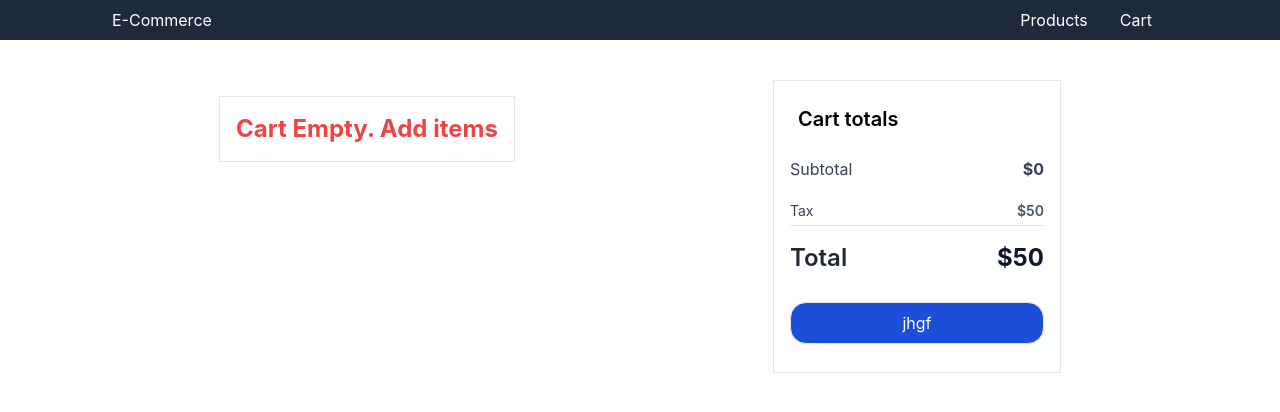
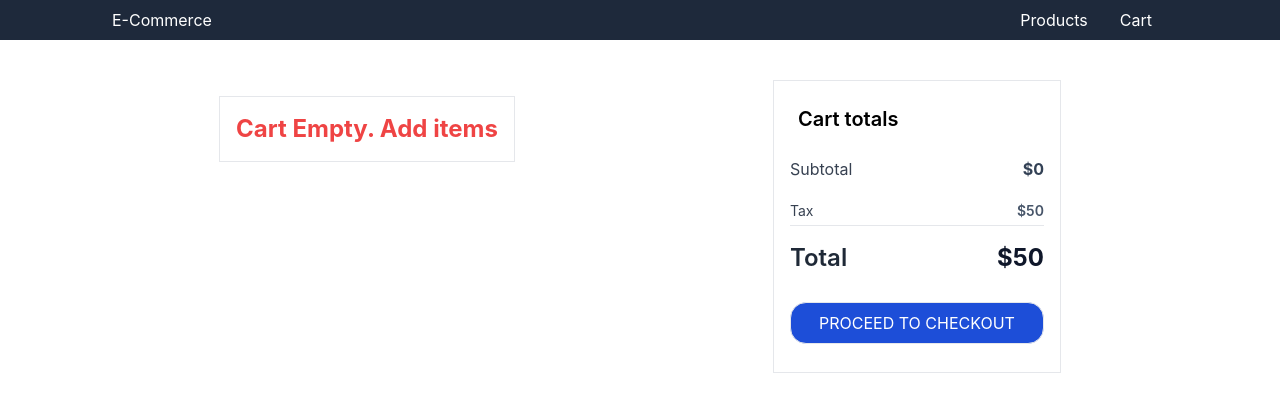
Before and after one commit to AkshithaReddy1899/e-commerce-website, a React (Create React App) app: page /checkout in a window 1280 px wide. Shown: the top 412 px of the page. Built offline with nearby package versions, Linux system fonts and the light colour scheme; no server answers.

Commit message:
Fix stlying

```diff
--- a/src/App.js
+++ b/src/App.js
@@ -17,7 +17,7 @@ function App() {
   }, []);
 
   return (
-    <div>
+    <div className="overflow-x-hidden">
       <Nav />
       <Routes>
         <Route path="/" element={<Products />} />
--- a/src/components/Checkout.jsx
+++ b/src/components/Checkout.jsx
@@ -1,6 +1,7 @@
 /* eslint-disable react-hooks/exhaustive-deps */
 import React, { useEffect, useState } from 'react';
 import { useDispatch, useSelector } from 'react-redux';
+import { Link } from 'react-router-dom';
 import { cartProductQuantity } from '../feature/ProductsSlice';
 import CartTable from './CartTable';
 
@@ -54,94 +55,6 @@ const Checkout = () => {
 					<span className="font-semibold text-gray-800">Total</span>
 					<p className="font-bold text-slate-900">${price + 50}</p>
 				</div>
-				<button type="button" className="w-full border rounded-2xl p-2 my-3 mx-auto bg-blue-700 text-white">jhgf</button>
-			</div>
-		</div>
-	);
-};
-
-export default Checkout;
-
-/*
-import React, { useEffect, useState } from 'react';
-import { useSelector } from 'react-redux';
-import { Link } from 'react-router-dom';
-import CartTable from './CartTable';
-
-const Checkout = () => {
-	const data = useSelector((state) => state.productReducer);
-	const products = data.products;
-	const cartData = data.cart;
-	const cartItemsArray = []
-
-	const [cart, setCart] = useState(cartItemsArray);
-	const [price, setPrice] = useState(0);
-
-	const cartId = [];
-	cartData.map((item) => {
-		cartId.push(item.id);
-	})
-
-	products.map((item) => {
-		const newItem = {};
-		if (cartId.includes(item.id.toString())) {
-			newItem.id = item.id;
-			newItem.title = item.title;
-			newItem.image = item.images[0];
-			newItem.price = item.price;
-			cartData.map((obj) => {
-				if (obj.id == item.id) {
-					newItem.quantity = parseInt(obj.quan)
-				}
-			});
-			cartItemsArray.push(newItem);
-		};
-	});
-
-	const handleClick = (item, num) => {
-		const index = cart.indexOf(item);
-		const arr = cart;
-		arr[index].quantity +=num;
-
-		if (arr[index].quantity === 0) {
-			arr[index].quantity = 1;
-		}
-		setCart([...arr]);
-		handlePrice()
-	};
-
-	const handlePrice = () => {
-		let total = 0;
-		cart.map((item) => total += item.price * item.quantity)
-		setPrice(total);
-	};
-
-	useEffect(() => {
-		handlePrice();
-	}, []);
-
-	return (
-		<div className="flex justify-center items-center lg:justify-around lg:items-start px-24 py-10 flex-col lg:flex-row">
-			<div className="items-left border p-4 mr-3 my-4">
-				{
-					(data.cart.length > 0) ? (<CartTable data={cart} handleClick={handleClick} handlePrice={handlePrice} />) :<p className="text-2xl text-red-500 font-bold">Cart Empty. Add items</p>
-				}
-			</div>
-			<div className="w-72 p-4 h-auto border">
-				<h2 className="text-xl font-semibold m-2">Cart totals</h2>
-				<div className="w-full flex justify-between items-center mx-auto py-4">
-					<span className="text-gray-700">Subtotal</span>
-					<p className="font-bold text-slate-700">${price}</p>
-				</div>
-				<div className="w-full flex text-sm justify-between items-center mx-auto py-1">
-					<span className="text-gray-700">Tax</span>
-					<p className="font-semibold text-slate-600">$50</p>
-				</div>
-				<hr/>
-				<div className="text-2xl w-full flex justify-between items-center mx-auto py-4">
-					<span className="font-semibold text-gray-800">Total</span>
-					<p className="font-bold text-slate-900">${price + 50}</p>
-				</div>
 				<button type="button" className="w-full border rounded-2xl p-2 my-3 mx-auto bg-blue-700 text-white"><Link to="/thankyou">PROCEED TO CHECKOUT</Link></button>
 			</div>
 		</div>
@@ -149,4 +62,3 @@ const Checkout = () => {
 };
 
 export default Checkout;
-*/
```
